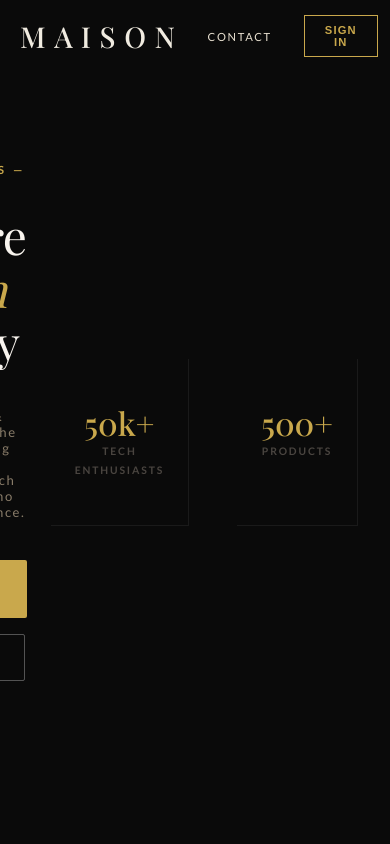
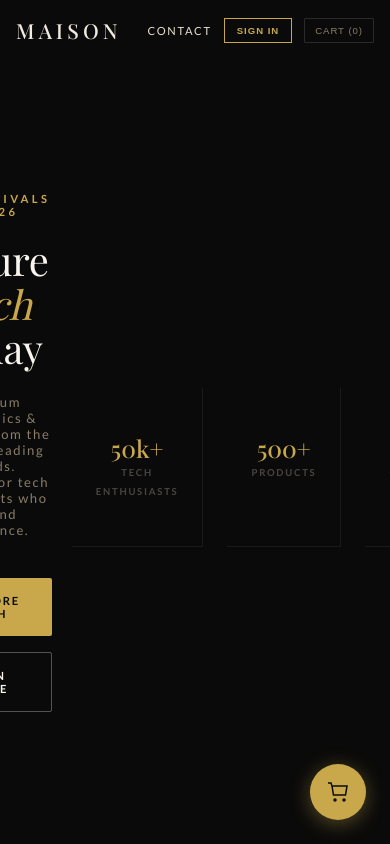
Before and after one commit to Merfinhanson/Ecommerce_AI_client, a React (Create React App) app: page / in a window 390 px wide. Shown: the top 844 px of the page. Built offline with nearby package versions, Linux system fonts and the light colour scheme; no server answers; a web font is replaced by a local one.

Commit message:
Fix mobile responsiveness: hero layout, floating cart, text sizing

```diff
--- a/src/Pages/LandingPage.css
+++ b/src/Pages/LandingPage.css
@@ -858,9 +858,33 @@
   .lp-footer-top { grid-template-columns: 1fr 1fr; padding: 60px 0 40px; }
   .lp-footer-bottom { flex-direction: column; gap: 12px; text-align: center; }
   .lp-grid { grid-template-columns: 1fr; }
-  .lp-hero-headline { font-size: 3rem; }
-  .lp-nav-inner { padding: 0 20px; }
+  .lp-hero-headline { font-size: 2.5rem; }
+  .lp-hero-content { padding: 0 20px; }
+  .lp-hero { min-height: auto; padding: 120px 0 60px; }
+  .lp-hero-stats {
+    position: static;
+    flex-direction: row;
+    justify-content: center;
+    transform: none;
+    margin-top: 30px;
+    gap: 24px;
+  }
+  .lp-stat { text-align: center; }
+  .lp-stat-number { font-size: 1.5rem; }
+  .lp-stat-label { font-size: 0.6rem; }
+  .lp-nav-inner { padding: 0 16px; height: 60px; }
+  .lp-nav-logo { font-size: 1.3rem; letter-spacing: 0.2em; }
+  .lp-nav-actions { gap: 12px; }
+  .lp-nav-signin { padding: 6px 12px; font-size: 0.6rem; }
+  .lp-nav-cart { padding: 6px 10px; font-size: 0.6rem; }
   .lp-floating-cart { bottom: 20px; right: 20px; }
+  .lp-about { padding: 60px 20px; }
+  .lp-about-title { font-size: 2rem; }
+  .lp-about-number { font-size: 2rem; }
+  .lp-about-stats { gap: 40px; }
+  .lp-contact { padding: 60px 20px; }
+  .lp-contact-title { font-size: 2rem; }
+  .lp-contact-info { gap: 30px; }
 }
 
 /* ── ABOUT SECTION ─────────────────────────────────────── */
@@ -1007,3 +1031,50 @@
   font-size: 0.85rem;
   color: #5a5a5a;
 }
+
+/* ── FLOATING CART BUTTON ─────────────────────────────── */
+.lp-floating-cart {
+  position: fixed;
+  bottom: 24px;
+  right: 24px;
+  width: 56px;
+  height: 56px;
+  border-radius: 50%;
+  background: #C9A84C;
+  border: none;
+  color: #0a0a0a;
+  cursor: pointer;
+  display: flex;
+  align-items: center;
+  justify-content: center;
+  box-shadow: 0 4px 20px rgba(201, 168, 76, 0.4);
+  z-index: 900;
+  transition: transform 0.2s ease;
+}
+
+.lp-floating-cart svg {
+  width: 24px;
+  height: 24px;
+}
+
+.lp-floating-cart-count {
+  position: absolute;
+  top: -4px;
+  right: -4px;
+  background: #fff;
+  color: #0a0a0a;
+  font-size: 0.7rem;
+  font-weight: 700;
+  width: 22px;
+  height: 22px;
+  border-radius: 50%;
+  display: flex;
+  align-items: center;
+  justify-content: center;
+}
+
+@media (min-width: 601px) {
+  .lp-floating-cart {
+    display: none;
+  }
+}
--- a/src/Pages/LandingPage.jsx
+++ b/src/Pages/LandingPage.jsx
@@ -350,6 +350,24 @@ export default function LandingPage() {
         </div>
       </footer>
 
+      {/* Mobile Floating Cart Button */}
+      <motion.button
+        className="lp-floating-cart"
+        onClick={() => setCartOpen(true)}
+        initial={{ opacity: 0, scale: 0.8 }}
+        animate={{ opacity: 1, scale: 1 }}
+        whileHover={{ scale: 1.1 }}
+        whileTap={{ scale: 0.9 }}
+      >
+        <svg viewBox="0 0 24 24" fill="none" stroke="currentColor" strokeWidth="1.5">
+          <path d="M6 6h15l-1.5 9h-12z" />
+          <circle cx="9" cy="20" r="1" />
+          <circle cx="18" cy="20" r="1" />
+          <path d="M6 6L5 3H2" />
+        </svg>
+        {itemCount > 0 && <span className="lp-floating-cart-count">{itemCount}</span>}
+      </motion.button>
+
       <CartDrawer isOpen={cartOpen} onClose={() => setCartOpen(false)} />
     </div>
   );
```
